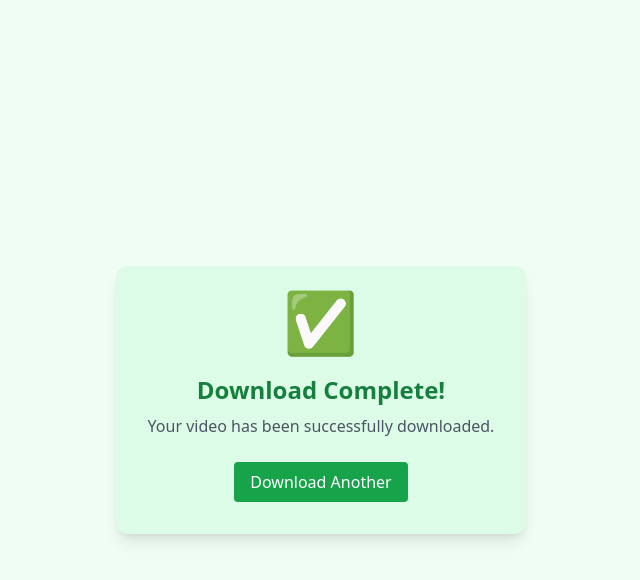
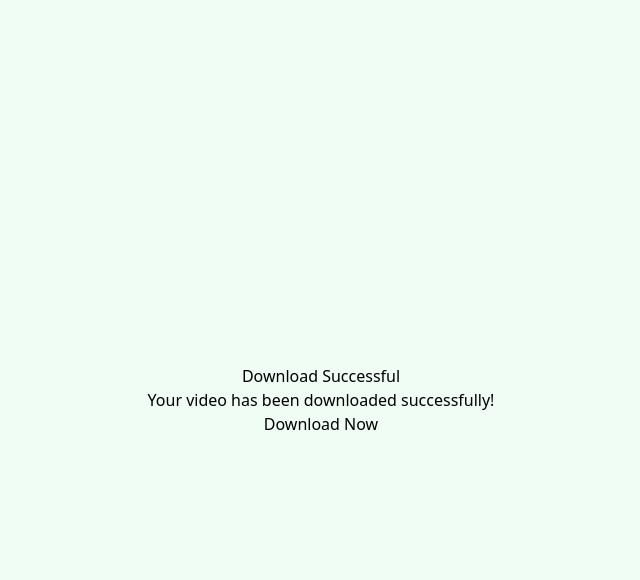
Before and after one commit to hariom35/dropizo, a Flask app: template templates/success.html in a window 1280 px wide. Shown: the top 580 px of the page, without its empty margins (319-959 px from the left). Run offline with Flask 3, Linux system fonts and the light colour scheme; the template is opened without the code that fills it, so the values that code supplies are empty; some libraries are stand-ins or nearby versions.

Commit message:
updated success page

```diff
--- a/templates/success.html
+++ b/templates/success.html
@@ -7,12 +7,11 @@
   <script src="https://cdn.tailwindcss.com"></script>
 </head>
 <body class="bg-green-50 min-h-screen flex flex-col items-center justify-center text-center">
-  <!-- ✅ Animation -->
-  <div class="bg-green-100 p-8 rounded-xl shadow-lg">
-    <div class="text-6xl text-green-600 animate-bounce">✅</div>
-    <h1 class="text-2xl font-bold mt-4 text-green-700">Download Complete!</h1>
-    <p class="text-gray-600 mt-2">Your video has been successfully downloaded.</p>
-    <a href="/" class="mt-6 inline-block bg-green-600 text-white px-4 py-2 rounded hover:bg-green-700">Download Another</a>
-  </div>
+  <h2>Download Successful</h2>
+<p>Your video has been downloaded successfully!</p>
+
+<!-- Button to download the file -->
+<a href="{{ url_for('download_file', filename=title+'.mp4') }}" class="btn btn-primary">Download Now</a>
+
 </body>
 </html>
```
